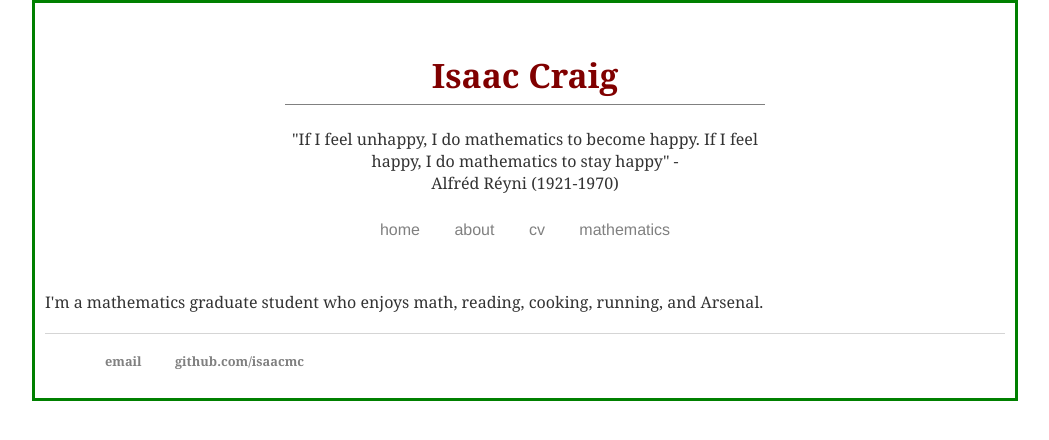
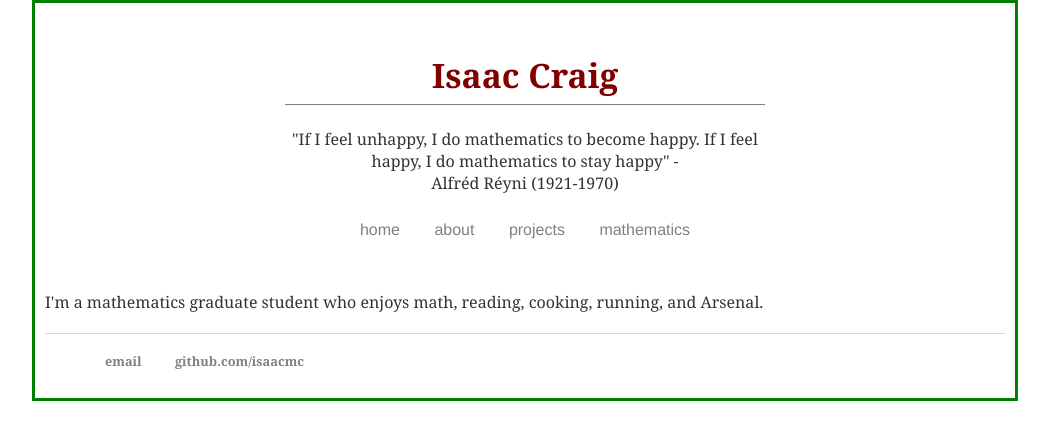
Before and after one commit to isundberg/isaacmc.github.io, a Jekyll site: the page built from about/index.html, in a window 1280 px wide. Shown: the top 440 px of the page, without its empty margins (115-1164 px from the left). Built offline with Jekyll 4.4.1, drawn with Linux system fonts in a browser that asks for light colours.

Commit message:
Update default.html

```diff
--- a/_layouts/default.html
+++ b/_layouts/default.html
@@ -16,7 +16,7 @@
 	    		  <ul>
 	        		<li><a href="/">home</a></li>
 		        	<li><a href="/about">about</a></li>
-		        	<li><a href="/projects">cv</a></li>
+		        	<li><a href="/projects">projects</a></li>
 				<li><a href="/math">mathematics</a></li>
 	    		  </ul>
 			  </nav>
```
